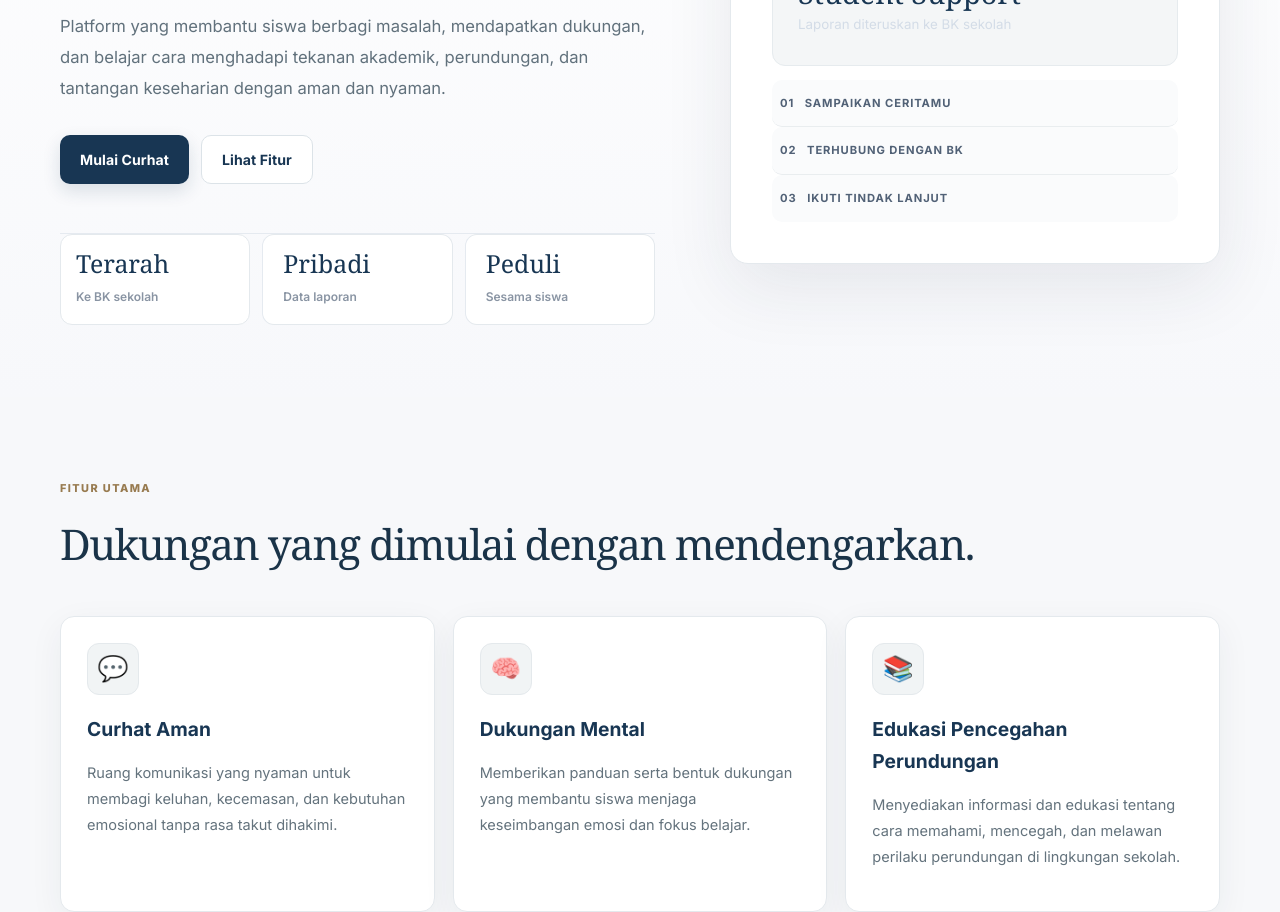
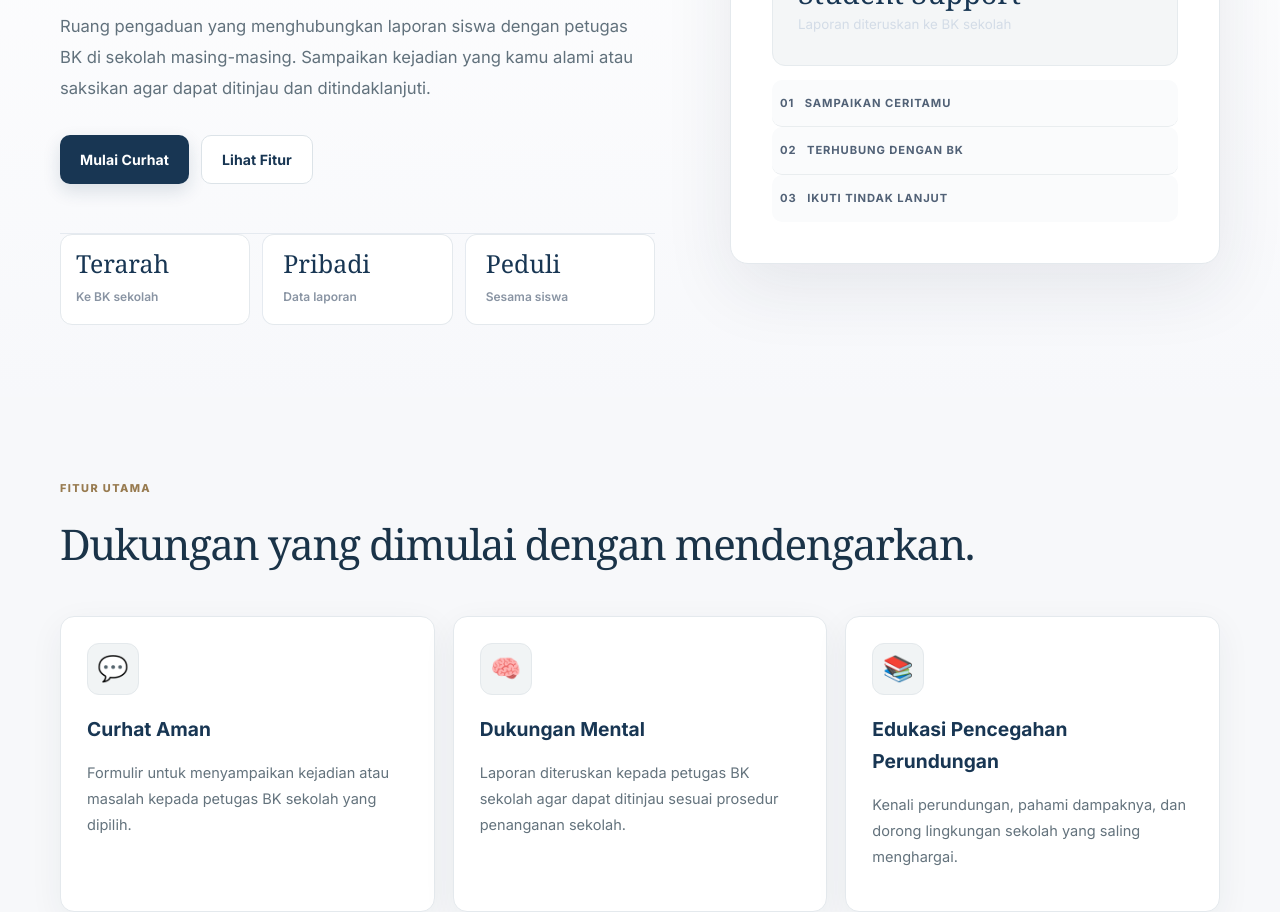
Before and after one commit to vincent00009307/RCS-Ruang-Curhat-Siswa, a plain HTML site: page index.html in a window 1280 px wide. Shown: the part 420-1332 px from the top of the page. Drawn offline with nearby package versions, Linux system fonts and the light colour scheme; no server answers.

Commit message:
Clarify RCS scope, privacy and student-facing copy

```diff
--- a/index.html
+++ b/index.html
@@ -60,9 +60,7 @@
             <span class="badge">RUANG AMAN UNTUK BERCERITA</span>
             <h1>Setiap cerita layak didengar. <span>Setiap siswa berhak merasa aman.</span></h1>
             <p>
-              Platform yang membantu siswa berbagi masalah, mendapatkan dukungan,
-              dan belajar cara menghadapi tekanan akademik, perundungan, dan
-              tantangan keseharian dengan aman dan nyaman.
+              Ruang pengaduan yang menghubungkan laporan siswa dengan petugas BK di sekolah masing-masing. Sampaikan kejadian yang kamu alami atau saksikan agar dapat ditinjau dan ditindaklanjuti.
             </p>
             <div class="hero-actions">
               <a href="#laporan" class="btn btn-primary">Mulai Curhat</a>
@@ -108,8 +106,7 @@
             <div class="icon">💬</div>
             <h3>Curhat Aman</h3>
             <p>
-              Ruang komunikasi yang nyaman untuk membagi keluhan, kecemasan,
-              dan kebutuhan emosional tanpa rasa takut dihakimi.
+              Formulir untuk menyampaikan kejadian atau masalah kepada petugas BK sekolah yang dipilih.
             </p>
           </article>
 
@@ -117,8 +114,7 @@
             <div class="icon">🧠</div>
             <h3>Dukungan Mental</h3>
             <p>
-              Memberikan panduan serta bentuk dukungan yang membantu siswa
-              menjaga keseimbangan emosi dan fokus belajar.
+              Laporan diteruskan kepada petugas BK sekolah agar dapat ditinjau sesuai prosedur penanganan sekolah.
             </p>
           </article>
 
@@ -126,8 +122,7 @@
             <div class="icon">📚</div>
             <h3>Edukasi Pencegahan Perundungan</h3>
             <p>
-              Menyediakan informasi dan edukasi tentang cara memahami,
-              mencegah, dan melawan perilaku perundungan di lingkungan sekolah.
+              Kenali perundungan, pahami dampaknya, dan dorong lingkungan sekolah yang saling menghargai.
             </p>
           </article>
         </div>
@@ -223,10 +218,7 @@
             <span class="eyebrow">Tentang RCS</span>
             <h2>Didengar adalah langkah pertama untuk mendapatkan bantuan.</h2>
             <p>
-              RCS hadir sebagai platform yang menjadi wadah bagi siswa untuk
-              berbagi masalah, menemukan solusi, dan merasa didengar. Kami
-              percaya bahwa lingkungan belajar yang aman dan sehat adalah dasar
-              dari masa depan yang lebih baik.
+              RCS adalah inisiatif ruang pelaporan siswa yang membantu menyampaikan persoalan kepada petugas BK sekolah. RCS bukan pengganti pendampingan langsung, layanan darurat, atau prosedur resmi perlindungan siswa di sekolah.
             </p>
           </div>
           <div class="about-points">
@@ -273,8 +265,7 @@
           <details>
             <summary>Apakah platform ini aman untuk digunakan?</summary>
             <p>
-              Ya. RCS dibuat dengan pendekatan yang aman, empatik, dan
-              berfokus pada privasi serta kenyamanan pengguna.
+              Laporan tidak ditampilkan untuk umum. Akses dibatasi melalui akun petugas BK sekolah terkait. Tetap hindari menuliskan informasi yang tidak diperlukan. RCS bukan layanan darurat.
             </p>
           </details>
         </div>
```
